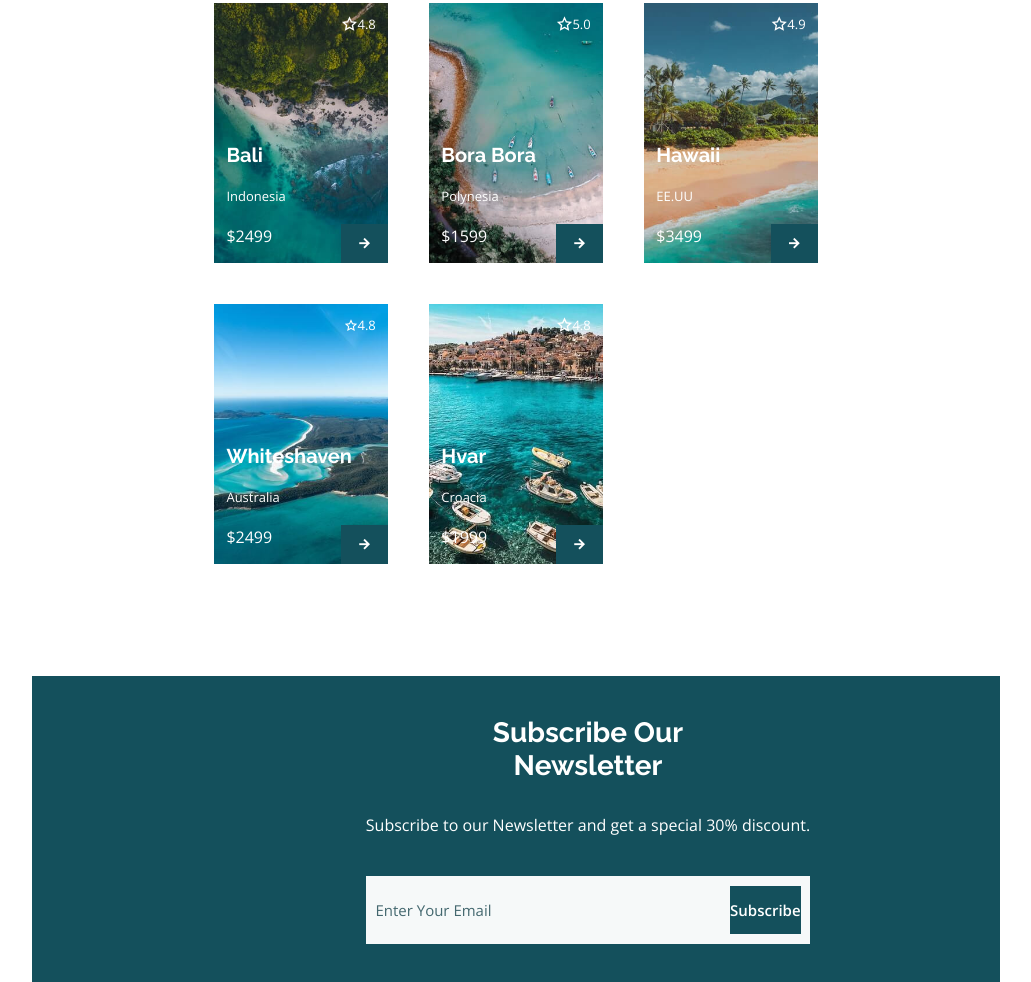
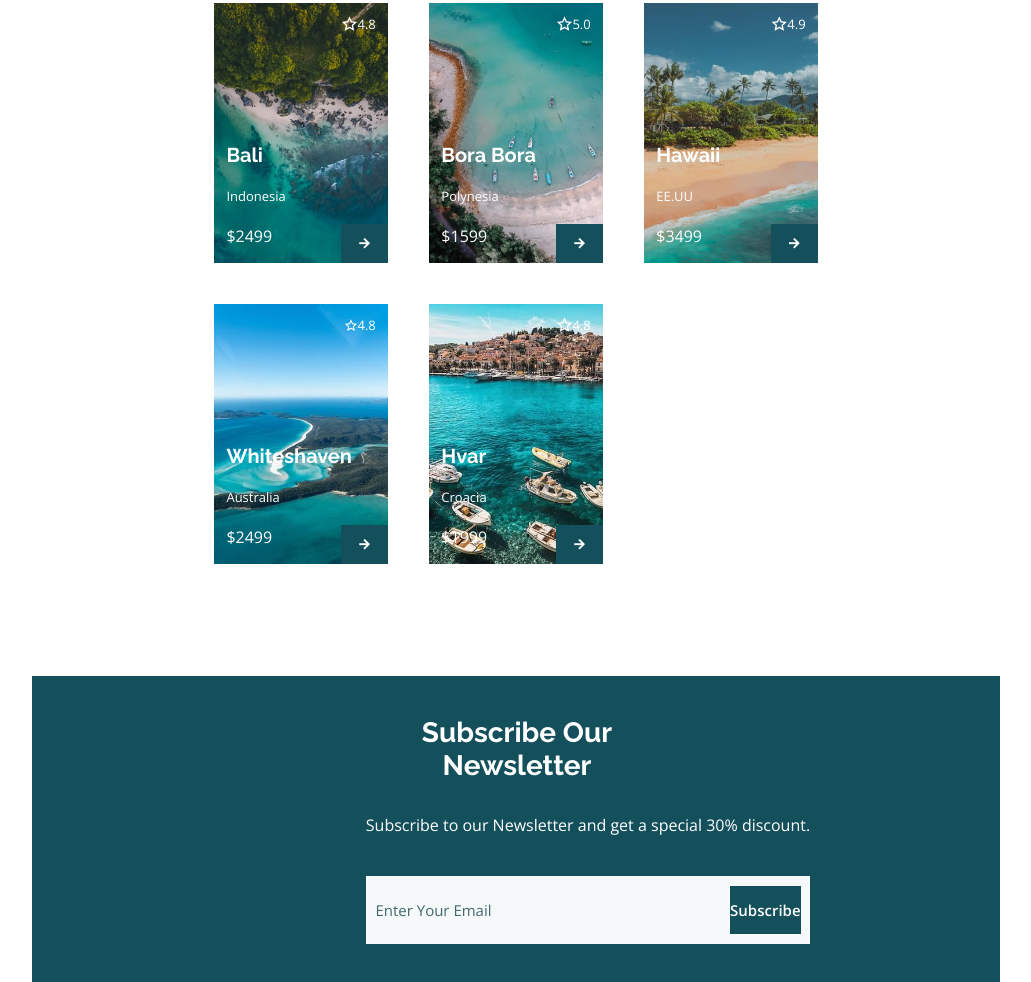
Before and after one commit to satyamdabral/PROJECT, a plain HTML site: page index.html in a window 1280 px wide. Shown: the part 2841-3823 px from the top of the page, without its empty margins (128-1159 px from the left). Drawn offline with nearby package versions, Linux system fonts and the light colour scheme.

Commit message:
style.css

```diff
--- a/style.css
+++ b/style.css
@@ -391,6 +391,7 @@ html {
     text-align: center;
     text-transform: capitalize;
     margin-bottom: 2rem;
+    margin-right: 142px
 
 }
 
```
